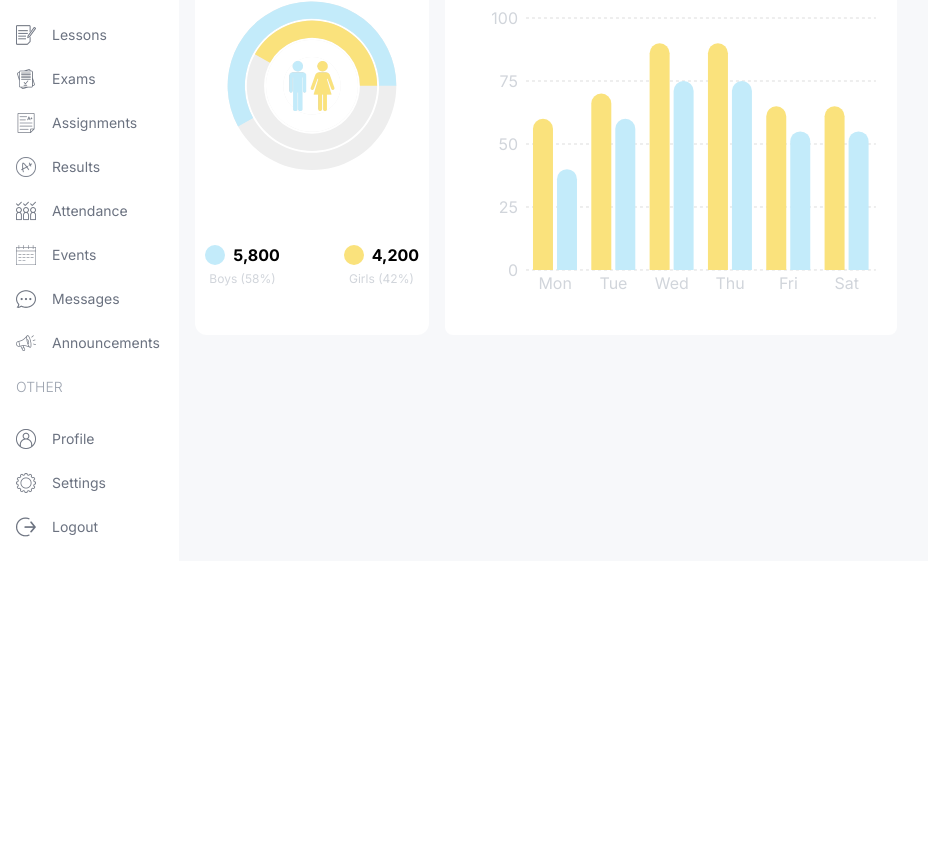
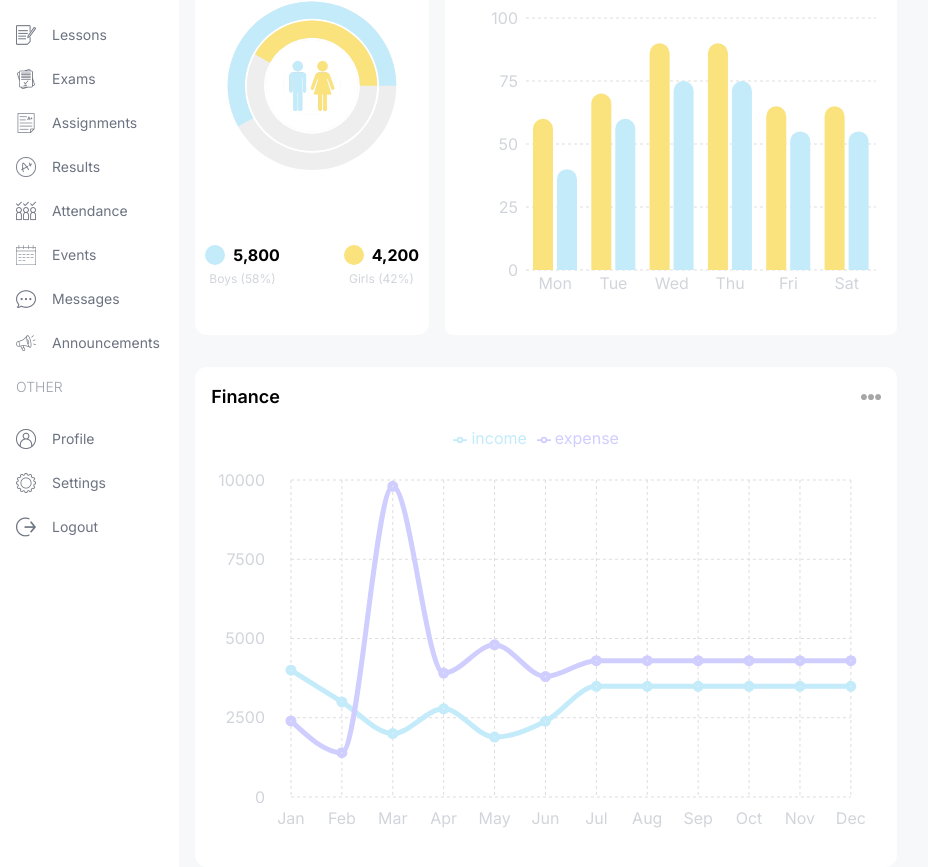
Before and after one commit to muhafs/school-management-system-101, a Next.js app: page /admin in a window 1280 px wide. Shown: the part 371-1238 px from the top of the page, without its empty margins (0-928 px from the left). Before the commit the page ends 932 px from the top, so only its background shows below. Built offline with nearby package versions, Linux system fonts and the light colour scheme.

Commit message:
add finance chart

```diff
--- a/src/app/(dashboard)/admin/page.tsx
+++ b/src/app/(dashboard)/admin/page.tsx
@@ -1,5 +1,6 @@
 import AttendanceChart from '@/components/Chart/AttendanceChart'
 import CountChart from '@/components/Chart/CountChart'
+import FinanceChart from '@/components/Chart/FinanceChart'
 import UserCard from '@/components/UserCard'
 
 const AdminPage = () => {
@@ -29,6 +30,10 @@
 				</div>
 
 				{/* Bottom Charts */}
+				<div className="w-full h-[500px]">
+					{/* Finance Chart */}
+					<FinanceChart />
+				</div>
 			</div>
 
 			{/* Right */}
--- /dev/null
+++ b/src/components/Chart/FinanceChart.tsx
@@ -0,0 +1,106 @@
+'use client'
+
+import Image from 'next/image'
+import { LineChart, Line, XAxis, YAxis, CartesianGrid, Tooltip, Legend, ResponsiveContainer } from 'recharts'
+
+const data = [
+	{
+		name: 'Jan',
+		income: 4000,
+		expense: 2400,
+	},
+	{
+		name: 'Feb',
+		income: 3000,
+		expense: 1398,
+	},
+	{
+		name: 'Mar',
+		income: 2000,
+		expense: 9800,
+	},
+	{
+		name: 'Apr',
+		income: 2780,
+		expense: 3908,
+	},
+	{
+		name: 'May',
+		income: 1890,
+		expense: 4800,
+	},
+	{
+		name: 'Jun',
+		income: 2390,
+		expense: 3800,
+	},
+	{
+		name: 'Jul',
+		income: 3490,
+		expense: 4300,
+	},
+	{
+		name: 'Aug',
+		income: 3490,
+		expense: 4300,
+	},
+	{
+		name: 'Sep',
+		income: 3490,
+		expense: 4300,
+	},
+	{
+		name: 'Oct',
+		income: 3490,
+		expense: 4300,
+	},
+	{
+		name: 'Nov',
+		income: 3490,
+		expense: 4300,
+	},
+	{
+		name: 'Dec',
+		income: 3490,
+		expense: 4300,
+	},
+]
+
+const FinanceChart = () => {
+	return (
+		<div className="bg-white rounded-xl w-full h-full p-4">
+			{/* Header */}
+			<div className="flex justify-between items-center">
+				<h1 className="text-lg font-semibold">Finance</h1>
+				<Image src="/moreDark.png" alt="" width={20} height={20} />
+			</div>
+
+			{/* Chart */}
+			<ResponsiveContainer width="100%" height="90%">
+				<LineChart
+					width={500}
+					height={300}
+					data={data}
+					margin={{
+						top: 5,
+						right: 30,
+						left: 20,
+						bottom: 5,
+					}}>
+					<CartesianGrid strokeDasharray="3 3" stroke="#ddd" />
+
+					<XAxis dataKey="name" axisLine={false} tick={{ fill: '#d1d5db' }} tickLine={false} tickMargin={10} />
+					<YAxis axisLine={false} tick={{ fill: '#d1d5db' }} tickLine={false} tickMargin={20} />
+
+					<Tooltip />
+					<Legend align="center" verticalAlign="top" wrapperStyle={{ paddingTop: '10px', paddingBottom: '30px' }} />
+
+					<Line type="monotone" dataKey="income" stroke="#C3EBFA" strokeWidth={5} />
+					<Line type="monotone" dataKey="expense" stroke="#CFCEFF" strokeWidth={5} />
+				</LineChart>
+			</ResponsiveContainer>
+		</div>
+	)
+}
+
+export default FinanceChart
```
